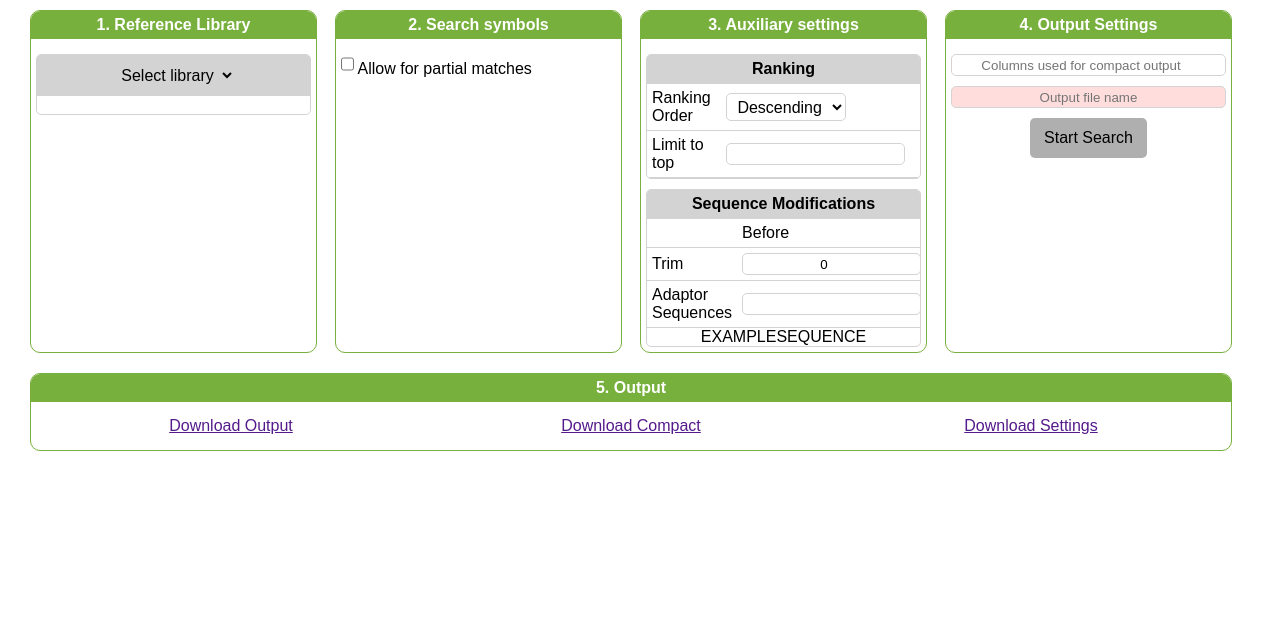
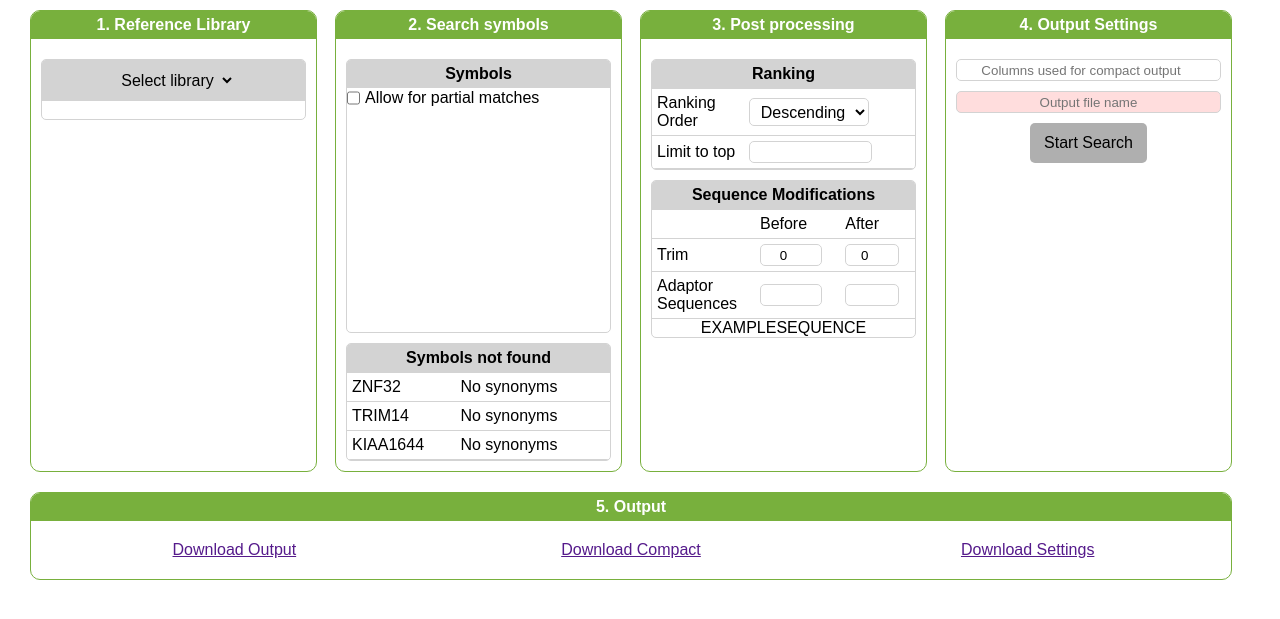
Before and after one commit to EsbjornHenkel/Green-Listed-V2, a Flask app: page / in a window 1280 px wide. Shown: the part 150-769 px from the top of the page. Run offline with Flask 3, Linux system fonts and the light colour scheme.

Commit message:
Synonym Check

```diff
--- a/static/index.css
+++ b/static/index.css
@@ -95,6 +95,7 @@
     background: var(--inputColor);
     border: 1px solid var(--outlineColor);
     border-radius: var(--inputRadius);
+    width: 100%;
     height: 200px;
 }
 
@@ -107,16 +108,24 @@
 }
 
 table {
-    width: 100%;
     border-collapse: collapse;
 }
 
+td > input{
+    width: 80%;
+}
 
-table td{
+td{
     border-top: 1px solid var(--outlineColor);
     border-bottom: 1px solid var(--outlineColor);
 
     padding: 5px;
+}
+
+.justifyCenter{
+    display: flex;
+    gap: 5px;
+    align-items: center;
 }
 
 .plate{
@@ -142,6 +151,7 @@
 }
 
 .smallPlate{
+
     display: flex;
     flex-direction: column;
 
@@ -161,7 +171,7 @@
 }
 
 .plateContent{
-    padding: 5px;
+    padding: 10px;
 
     display: flex;
     flex-direction: column;
@@ -193,6 +203,10 @@
     display: none;
 }
 
+.swapButton{
+    padding: 0.5rem;
+}
+
 #ExampleSequance{
     align-self: center;
 }
@@ -208,8 +222,6 @@
 #customFile{
     border: none;
 }
-
-
 
 .fadeIn {
     animation: statusUpdateIn 0.2s;
@@ -244,108 +256,3 @@
 #statusSearchSymbols{
     height: auto;
 }
-
-/*
-summary {
-    padding-bottom: 5px;
-    cursor: pointer;
-}
-
-details {
-    background: var(--accent-bg);
-    padding: 10px;
-    border-radius: var(--plateRadius);
-    font-weight: normal;
-    border: 0;
-}
-
-a:hover {
-    text-decoration: none;
-}
-
-.smallText{
-    font-size: 0.9rem;
-}
-
-.clickableText{
-    cursor: pointer;
-    text-decoration: none;
-}
-
-#flexlayout{
-    display: flex;
-    justify-content: space-around;
-    gap: 10px;
-    padding: 10px;
-}
-
-#flexlayout > * {
-    width: 100%;
-}
-
-#searchSymbols{
-    margin: 0;
-    height: 50vh;
-    text-align:left;
-    text-align: start;
-}
-
-.hdsTitle{
-    font-size: 1.5rem;
-}
-
-.hdsTitle > img{
-    height: 150px;
-    width: 150px;
-}
-
-.hdsTitle2{
-    font-size: 1.2rem;
-}
-
-.hdsPlate{
-    display: flex;
-    flex-direction: column;
-    gap: 5px;
-    align-items: flex-start;
-
-    padding: 10px;
-    border-radius: var(--plateRadius);
-    background-color: var(--accent-bg);
-}
-
-.rowSpacedFlex{
-    text-align: left;
-    display: flex;
-    flex-direction: row;
-    justify-content: space-between;
-    align-items: center;
-}
-
-button:focus,
-button:enabled:hover{
-    filter: brightness(1.1);
-}
-
-
-button.actionButton{
-    border-radius: var(--inputRadius);
-    font-size: 1rem;
-    color: var(--bg);
-    padding: 0.7rem 0.9rem;
-    transition: 0.4s;
-    background: var(--accent-light);
-}
-
-button.actionButton.darker{
-
-    background: var(--accent-dark);
-}
-
-button:hover{
-    filter: brightness(1.2);
-    cursor: pointer;
-}
-
-
-*/
--- a/static/index.js
+++ b/static/index.js
@@ -129,6 +129,62 @@
     settingsSetIndexes(gRNAIndex-1, symbolIndex-1, rankingIndex-1)
 }
 
+function createSynonymDropworns(){
+    var synonymdict = librarySynonymStatus(settings)
+    const table = document.getElementById("availableSynonyms")
+    var dropdownBody = document.getElementById("dropdownBody")
+    dropdownBody.innerHTML = ""
+    if(Object.keys(synonymdict).length == 0){
+        const row = document.createElement("tr")
+        row.textContent = "All symbols found in file"
+        dropdownBody.appendChild(row)
+        return
+    }
+    for (const key in synonymdict) {
+        const row = document.createElement("tr")
+        symboldWithoutSynonyms
+
+        // Create the key cell
+        const keyCell = document.createElement("td")
+        keyCell.textContent = key
+        row.appendChild(keyCell)
+
+        if (synonymdict[key].length == 0){
+            dropdownBody.appendChild(row)
+            const dropdownCell = document.createElement("td")
+            dropdownCell.textContent = "No synonyms"
+            row.appendChild(dropdownCell)
+            c3 = document.createElement("td") // empty cell to make borderls look nice
+            row.appendChild(c3)
+            continue
+        }
+        // Create the dropdown cell
+        const dropdownCell = document.createElement("td")
+        const select = document.createElement("select")
+        synonymdict[key].forEach(optionText => {
+            const option = document.createElement("option")
+            option.value = optionText
+            option.textContent = optionText
+            select.appendChild(option)
+        })
+        dropdownCell.appendChild(select)
+        row.appendChild(dropdownCell)
+
+        // Create the button cell
+        const buttonCell = document.createElement("td")
+        const button = document.createElement("button")
+        button.classList.add("swapButton")
+        button.textContent = "⇆"                         //text on button
+        button.addEventListener("click", () => {
+            settingsSwapSymbol(key, select.value)
+            statusUppdateAll()
+        })
+        buttonCell.appendChild(button)
+        row.appendChild(buttonCell)
+
+        dropdownBody.appendChild(row)
+    }
+}
 
 /* ------------------ STATUS ----------------- */
 
@@ -141,7 +197,8 @@
 
 function statusDisplayAll(){
 
-    setStatus("searchSymbols", settings.searchSymbols[1], false)
+    createSynonymDropworns()
+    setStatus("searchSymbols", settings.searchSymbols[0].join("\n"), false)
     setStatus("statusSearchSymbolsRows", statusSearchSymbols())
     setStatus("statusFileSymbolIndex", settings.symbolIndex[1])
     setStatus("statusFilegRNAIndex", settings.gRNAIndex[1])
@@ -153,7 +210,10 @@
     setColor("trimAfter", settings.trimAfter[1])
     setColor("numberToRank", settings.rankingTop[1])
     setColor("outputFileName", settings.outputName[2])
+
+
 }
+
 
 function setColor(elemId, color){
     const element = document.getElementById(elemId)
--- a/static/library.js
+++ b/static/library.js
@@ -14,6 +14,11 @@
         "RNAColumn": 7,
         "RankColumn": 11
     }
+]
+
+var synonyms = [
+    ["", "a", "d", "KIAA1644", "Abca1"],
+    ["b", "c", "ZNF32",]
 ]
 
 var library = {
@@ -84,7 +89,7 @@
     //settings["adaptorAfter"][1] = [adaptorSequencesAfter, ""]
     //settings["partialMatches"][1] = [partialMatches, ""]
     //settings["rankingTop"][1] = [rankingTop, ""]
-    settings["searchSymbols"][1] = fileSearchSymbols(settings)
+    //settings["searchSymbols"][1] = librarySynonymStatus(settings)
 
     settings["gRNAIndex"][1] = filegRNAIndexStatus(settings)
     //settings["gRNAIndex"][2] = filegRNAIndexStatusColor(settings)
@@ -140,24 +145,40 @@
     return "X"
 }
 
-function fileSearchSymbols(settings){
-    var status = ""
-    settings.searchSymbols[0].forEach(symbol =>{
-        symbol = symbol.trim()
-        if (!(library.rows.hasOwnProperty(symbol))){
-            status = status + `${symbol} !not found in file\n`
-        }
-        else{
-            status = status + symbol +"\n"
-        }
-    })
-
-    return status
-}
-
 function fileEntriesStatus(settings){
     var len = Object.keys(library.rows).length
     if (len == 0)
         return "Error no symbols found"
     return `unique symbols found: ${len}`
 }
+
+function librarySynonymStatus(settings){
+    var status = {}
+    settings.searchSymbols[0].forEach(symbol =>{
+        symbol = symbol.trim()
+        if (!(library.rows.hasOwnProperty(symbol))){
+            var synonyms = _getSynonymsInLibrary(symbol)
+            status[symbol] = synonyms
+            //if (synonyms.length != 0){
+             //   status[symbol] = synonyms
+            //}
+        }
+    })
+    return status
+}
+
+function _getSynonyms(element){
+    for (let i = 0; i < synonyms.length; i++) {
+        if (synonyms[i].includes(element)){
+            return synonyms[i].filter(symbol => symbol !== element)
+        }
+
+    }
+    return []
+}
+
+function _getSynonymsInLibrary(element){
+    var synonymList = _getSynonyms(element)
+    synonymList = synonymList.filter(synonym => library.rows.hasOwnProperty(synonym))
+    return synonymList
+}
--- a/static/settings.js
+++ b/static/settings.js
@@ -31,6 +31,11 @@
     settings["rankingTop"] = [rankingTop, ""]
     settings["rankingOrder"] = [rankgingOrder, ""]
     settings["outputName"] = [outputName, "", ""]
+}
+
+function settingsSwapSymbol(oldSym, newSym){
+    const index = settings["searchSymbols"][0].indexOf(oldSym)
+    settings["searchSymbols"][0][index] = newSym
 }
 
 function settingsSetIndexes(gRNAIndex, symbolIndex, rankingIndex){
--- a/templates/index.html
+++ b/templates/index.html
@@ -32,7 +32,7 @@
                         <input type="file" accept=".txt" id="customFile" onchange="indexSetLibrarySettings()">
                     </p>
 
-                    <table class="table3x3">
+                    <table>
                         <tr id="GeneSymbolIndexRow">
                             <td>Gene ID Column</td>
                             <td><input type="number" id="GeneSymbolIndex" onchange="indexSetLibrarySettings()"></td>
@@ -57,31 +57,52 @@
 
     <div class="plate">
         <h2 class="plateTitle">2. Search symbols</h2>
+        <div class="plateContent">
 
-        <div class="plateContent">
-            <p>
-                <a href="" id="dowloadAtag"></a>
-                <input type="checkbox" id="partialMatches" onchange="htmlSettingsChange()">
-                Allow for partial matches
-            </p>
-            <p id="statusSearchSymbolsRows"></p>
-            <p id="statusSearchSymbols"></p>
-            <textarea id="searchSymbols" onchange="htmlSettingsChange()">
-ZNF32
-TRIM14
-KIAA1644</textarea>
+            <div class="smallPlate">
+                <h3 class="smallTitle">Symbols</h3>
+                <form class="justifyCenter">
+                        <input type="checkbox" id="partialMatches" onchange="htmlSettingsChange()">
+                        <label class="justifyCenter">Allow for partial matches</label>
+                </form>
+                <div>
+
+                    <textarea id="searchSymbols" onchange="htmlSettingsChange()">
+                        ZNF32
+                        TRIM14
+                        KIAA1644
+                    </textarea>
+                </div>
+                <p id="statusSearchSymbolsRows"></p>
+            </div>
+
+
+            <div class="smallPlate">
+                <h3 class="smallTitle">Symbols not found</h3>
+                <p id="symboldWithoutSynonyms">
+
+                </p>
+                <table id="availableSynonyms"><!--
+                    <tr>
+                        <td>Symbol</td>
+                        <td>Synonym</td>
+                        <td>Swap</td>
+                    </tr>-->
+                    <tbody id="dropdownBody"></tbody>
+                </table>
+            </div>
         </div>
     </div>
 
     <div class="plate">
 
 
-        <h2 class="plateTitle">3. Auxiliary settings</h2>
+        <h2 class="plateTitle">3. Post processing</h2>
         <div class="plateContent">
 
             <div class="smallPlate">
                 <h3 class="smallTitle">Ranking</h3>
-                <table class="table3x3">
+                <table>
                     <tr>
                         <td>Ranking Order</td>
                         <td>
@@ -104,11 +125,9 @@
                     </tr>
                 </table>
             </div>
-
-
             <div class="smallPlate">
                 <h3 class="smallTitle">Sequence Modifications</h3>
-                <table class="table3x3">
+                <table>
                     <tr>
                         <td></td>
                         <td>Before</td>
@@ -130,15 +149,16 @@
                     EXAMPLESEQUENCE
                 </p>
             </div>
-
-
-
         </div>
     </div>
 
     <div class="plate">
         <h2 class="plateTitle">4. Output Settings</h2>
         <div class="plateContent">
+
+
+
+
 
             <input type="number" id="" placeholder="Columns used for compact output">
             <input type="text" id="outputFileName" placeholder="Output file name" onchange="htmlSettingsChange()">
```
